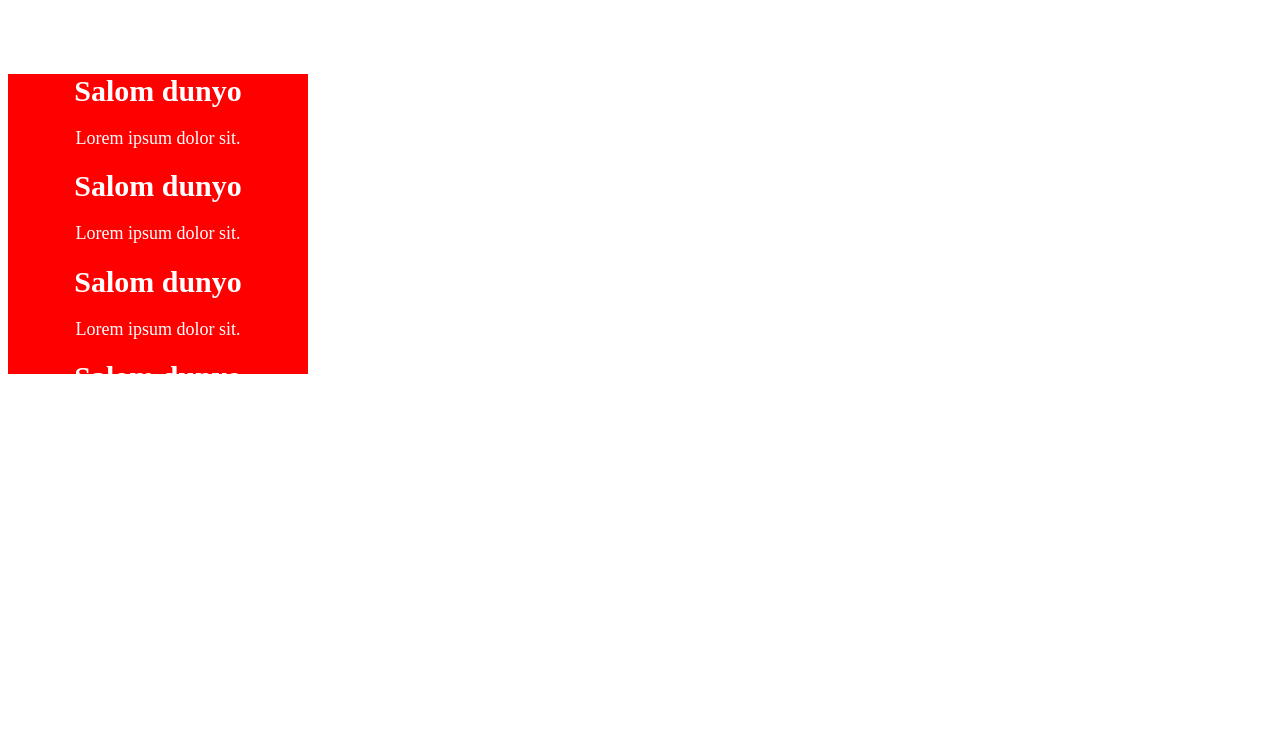
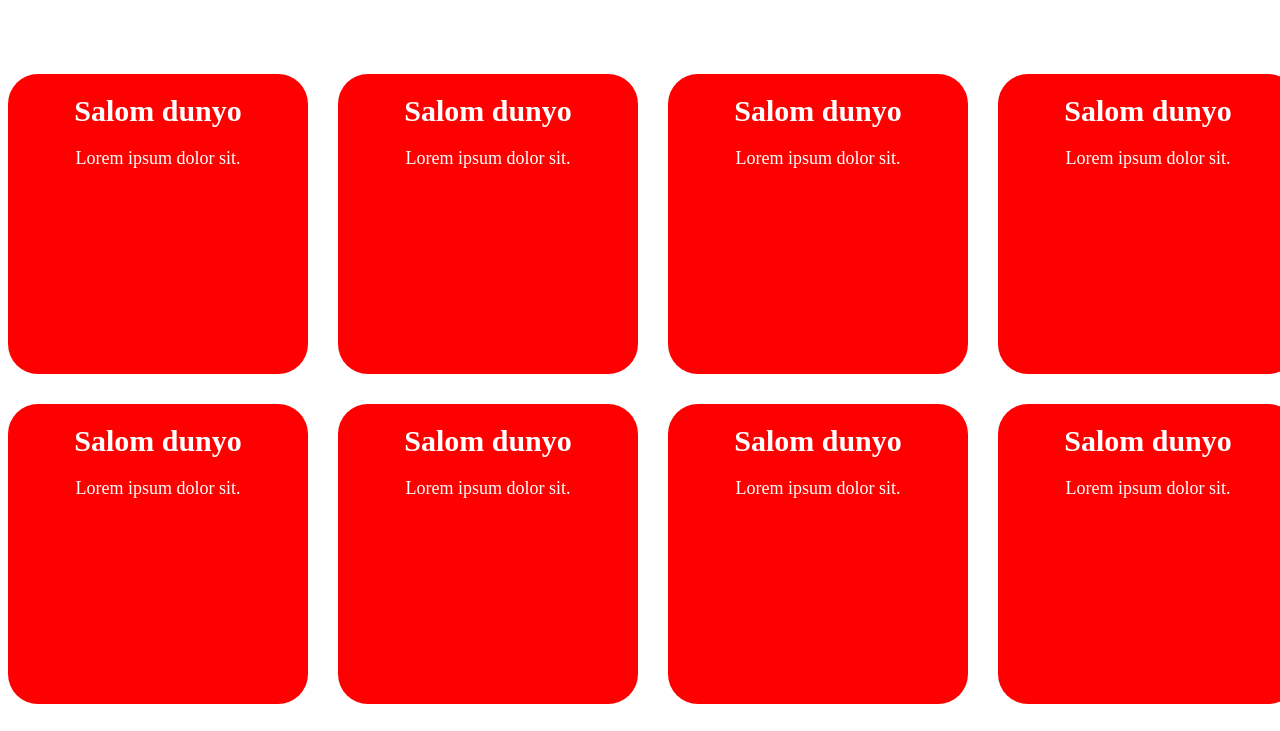
Before and after one commit to Maxliyo0404/Js-amaliy, a plain HTML site: page index.html in a window 1280 px wide. Shown: the top 731 px of the page. Drawn offline with Linux system fonts and the light colour scheme.

Commit message:
Masalalar to'plami

```diff
--- a/index.html
+++ b/index.html
@@ -7,10 +7,16 @@
 </head>
 <style>
     #cards{
+        display: grid;
+        grid-template-columns: repeat(4, 1fr);
+        gap: 30px;
+    }
+    .card{
         width: 300px;
         height: 300px;
         background: red;
         text-align: center;
+        border-radius: 30px;
     }
     h1{
         font-size: 30px;
```
